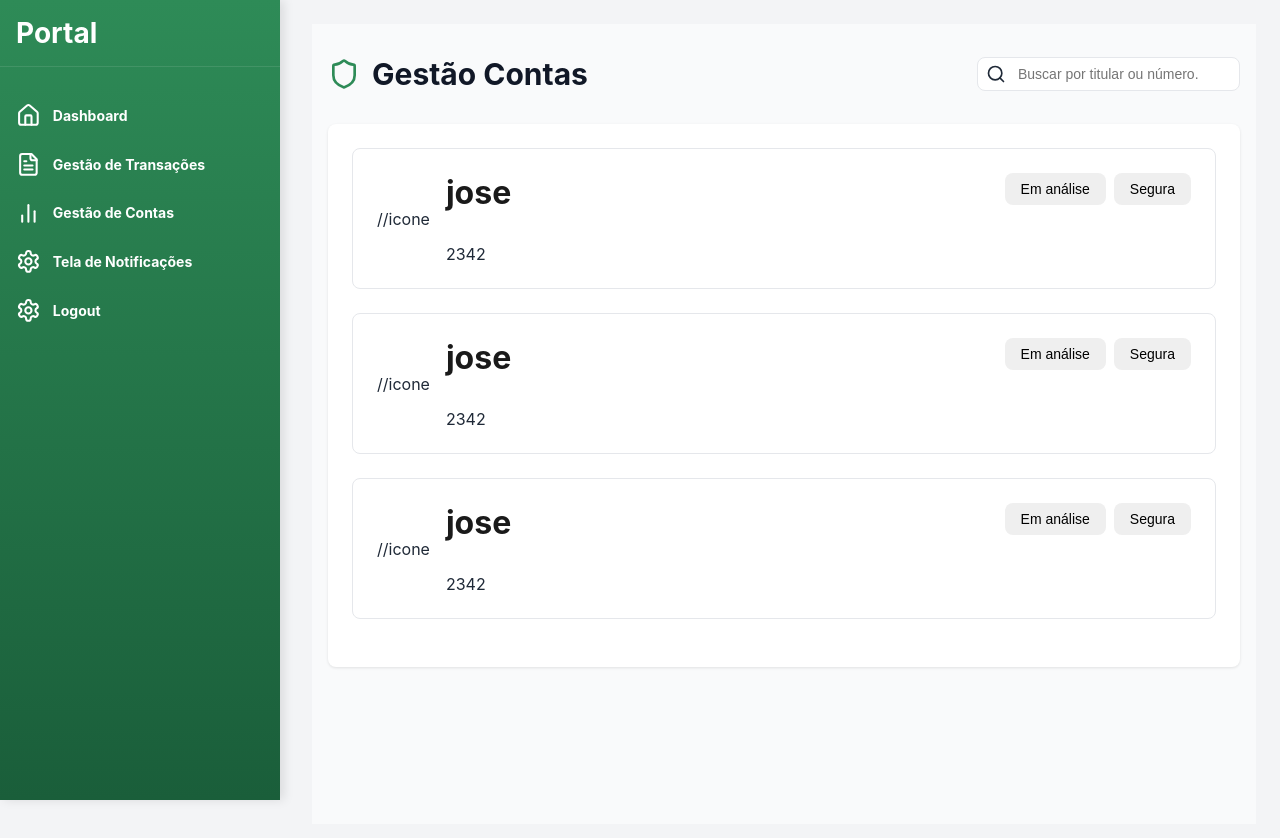
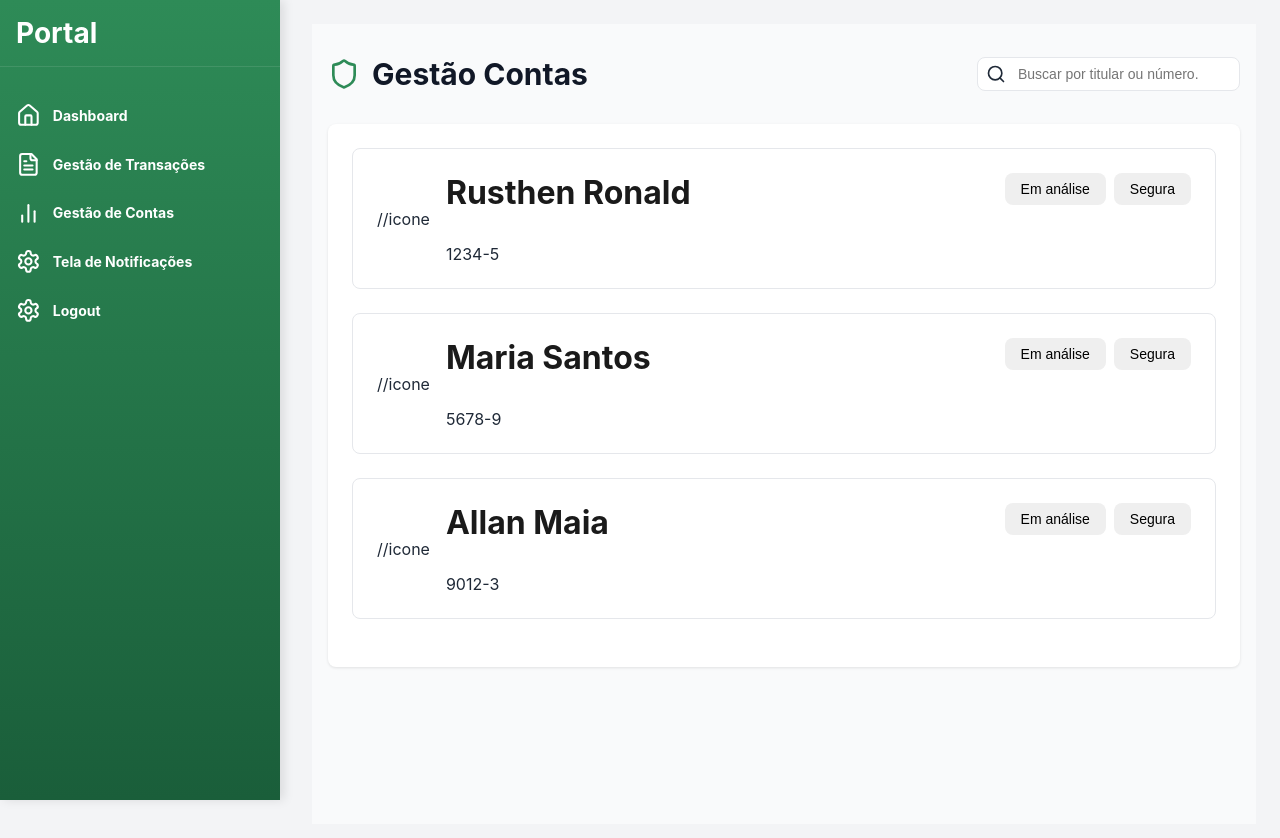
Before and after one commit to RusthenRonald2006/Portal-de-analise-em-anomalias-transacionais, a React (Create React App) app in the folder detec-anomalias/: page /gestaocontas in a window 1280 px wide. Shown: the top 838 px of the page. Built offline with nearby package versions, Linux system fonts and the light colour scheme; the HTML template or start-up script is replaced by a standard one.

Commit message:
exibindo dados diretamente do objeto usando o contas como parametro pra arrow function

```diff
--- a/detec-anomalias/src/components/Pages/GestaoContas.js
+++ b/detec-anomalias/src/components/Pages/GestaoContas.js
@@ -8,7 +8,7 @@ function GestaoContas(){
         [{
             id:"1",
             numero: "1234-5",
-            Titular:"Rusthen Ronald,",
+            titular:"Rusthen Ronald",
             TransacoesSuspeitas : 3 ,
             ultimaAtividade:{
                 data:"2024-03-15",
@@ -68,14 +68,14 @@ function GestaoContas(){
                         </div>
 
                         <div className={styles.accounts_list}>
-                            {contas.map(()=>(
-                            <div className={styles.account_item}>
+                            {contas.map((contas)=>(
+                                <div className={styles.account_item} key={contas.id}>
                                 <div className={styles.account_header}>
                                     <div className={styles.account_info}>
                                         //icone
                                         <div>
-                                            <h1>jose</h1>
-                                            <p>2342</p>
+                                            <h1>{contas.titular}</h1>
+                                            <p>{contas.numero}</p>
                                         </div>
                                     </div>
 
```
